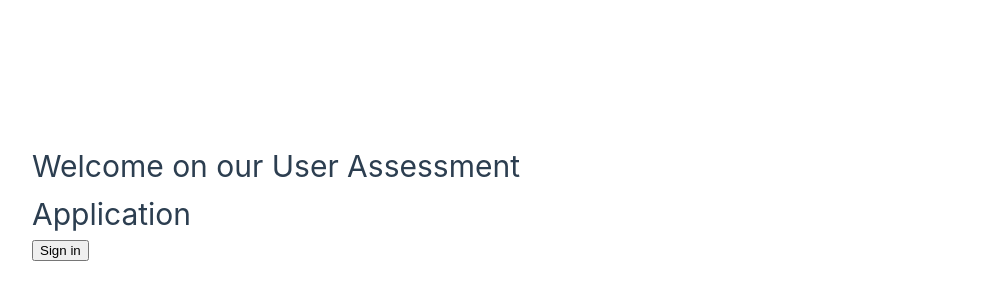
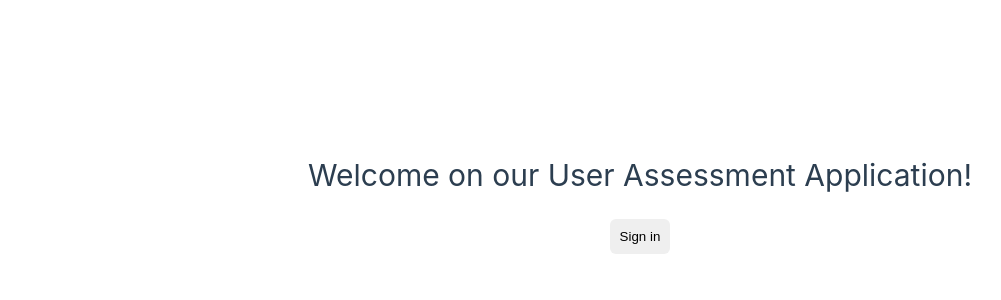
Before and after one commit to Kreal11/user-testing-app, a Vue app in the folder front-end/: page / in a window 1280 px wide. Shown: the part 198-498 px from the top of the page, without its empty margins (0-1001 px from the left). Built offline with nearby package versions, Linux system fonts and the light colour scheme.

Commit message:
added simple styles for welcome page

```diff
--- a/front-end/index.html
+++ b/front-end/index.html
@@ -1,10 +1,10 @@
-<!DOCTYPE html>
+<!doctype html>
 <html lang="en">
   <head>
-    <meta charset="UTF-8">
-    <link rel="icon" href="/favicon.ico">
-    <meta name="viewport" content="width=device-width, initial-scale=1.0">
-    <title>Vite App</title>
+    <meta charset="UTF-8" />
+    <link rel="icon" href="/favicon.ico" />
+    <meta name="viewport" content="width=device-width, initial-scale=1.0" />
+    <title>User Assessment</title>
   </head>
   <body>
     <div id="app"></div>
--- a/front-end/src/App.vue
+++ b/front-end/src/App.vue
@@ -85,9 +85,7 @@ nav a:first-of-type {
 </style> -->
 
 <template>
-  <div>
-    <HomeView />
-  </div>
+  <HomeView />
 </template>
 <script>
 import HomeView from './views/HomeView.vue'
--- a/front-end/src/assets/main.css
+++ b/front-end/src/assets/main.css
@@ -1,35 +1,8 @@
 @import './base.css';
 
-#app {
-  max-width: 1280px;
-  margin: 0 auto;
-  padding: 2rem;
-  font-weight: normal;
+body {
+  display: flex;
+  flex-direction: column;
+  align-items: center;
+  justify-content: center;
 }
-
-a,
-.green {
-  text-decoration: none;
-  color: hsla(160, 100%, 37%, 1);
-  transition: 0.4s;
-  padding: 3px;
-}
-
-@media (hover: hover) {
-  a:hover {
-    background-color: hsla(160, 100%, 37%, 0.2);
-  }
-}
-
-@media (min-width: 1024px) {
-  body {
-    display: flex;
-    place-items: center;
-  }
-
-  #app {
-    display: grid;
-    grid-template-columns: 1fr 1fr;
-    padding: 0 2rem;
-  }
-}
--- a/front-end/src/components/WelcomePage.vue
+++ b/front-end/src/components/WelcomePage.vue
@@ -1,8 +1,8 @@
 <template>
   <div class="welcome-page">
-    <h1>Welcome on our User Assessment Application</h1>
+    <h1 class="main-header">Welcome on our User Assessment Application!</h1>
 
-    <button @click="openLoginModal">Sign in</button>
+    <button class="login-btn" @click="openLoginModal">Sign in</button>
 
     <login-modal v-if="showLoginModal" @close="closeLoginModal" @login-success="onLoginSuccess" />
   </div>
@@ -29,4 +29,34 @@ export default {
   }
 }
 </script>
-<style scoped></style>
+<style scoped>
+.welcome-page {
+  display: flex;
+  flex-direction: column;
+  align-items: center;
+  text-align: center;
+}
+
+.main-header {
+  margin-bottom: 20px;
+}
+
+.login-btn {
+  display: inline-flex;
+  justify-content: center;
+  align-items: center;
+  padding: 10px;
+  border-radius: 6px;
+  border: none;
+  cursor: pointer;
+  transition: background-color 0.6s;
+
+  &:hover {
+    background-color: aqua;
+  }
+
+  &:active {
+    background-color: darkcyan;
+  }
+}
+</style>
--- a/front-end/src/views/HomeView.vue
+++ b/front-end/src/views/HomeView.vue
@@ -9,9 +9,7 @@ import TheWelcome from '../components/TheWelcome.vue'
 </template> -->
 
 <template>
-  <main>
-    <WelcomePage />
-  </main>
+  <WelcomePage />
 </template>
 <script>
 import WelcomePage from '@/components/WelcomePage.vue'
```
